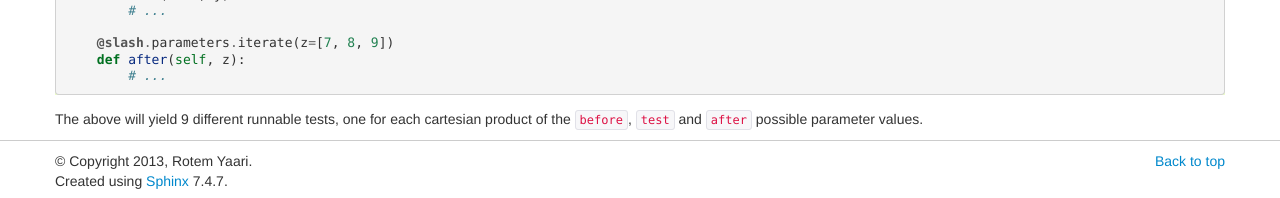
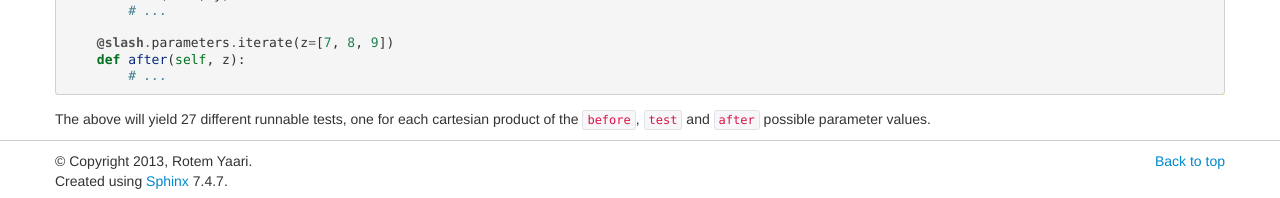
Before and after one commit to getslash/slash, a Sphinx documentation site: the page built from doc/writing_tests.rst, in a window 1280 px wide and 900 px high, scrolled down 4446 px. Shown: the part 699-897 px from the top of the window. Built offline with Sphinx 7.4.7, drawn with Linux system fonts in a browser that asks for light colours.

Commit message:
Documentation fixes

```diff
--- a/doc/building_solution.rst
+++ b/doc/building_solution.rst
@@ -39,7 +39,7 @@
 
 When building our in-house testing solution it is important to consider where to store the tests we are going to run. We can choose many different places, but two options make slightly more sense than others:
 
-1. We can initializa a separate source repository for the tests (outside the testing package)
+1. We can initialize a separate source repository for the tests (outside the testing package)
 2. We can store them in a path inside the testing package
 
 Since we are going to write utilities and helpers in our testing package to help our tests, it would be better to hold the tests inside ``michrotech_testing``. This way the tests are versioned alongside the utility code, and they can be both checked out at the same time conveniently.
--- a/doc/plugins.rst
+++ b/doc/plugins.rst
@@ -60,6 +60,11 @@
      def configure_parsed_args(self, args):
          self.output_filename = args.output_filename
 
+Plugin Examples
+---------------
+
+An example of a functioning plugin can be found in the :ref:`Building Solutions <building_solutions>` section.
+
 Errors in Plugins
 -----------------
 
--- a/doc/writing_tests.rst
+++ b/doc/writing_tests.rst
@@ -283,4 +283,4 @@
 	def after(self, z):
             # ...
 
-The above will yield 9 different runnable tests, one for each cartesian product of the ``before``, ``test`` and ``after`` possible parameter values.
+The above will yield 27 different runnable tests, one for each cartesian product of the ``before``, ``test`` and ``after`` possible parameter values.
```
Also changed, not shown: 1 other file.
